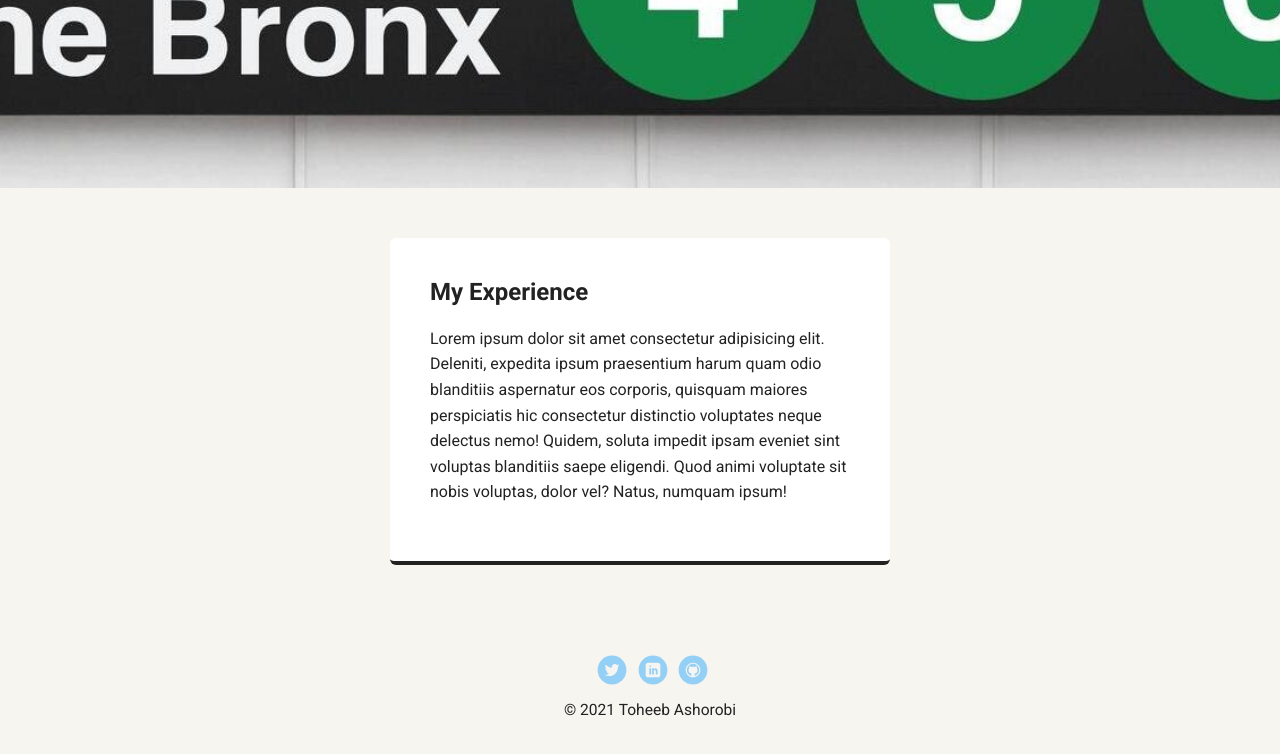
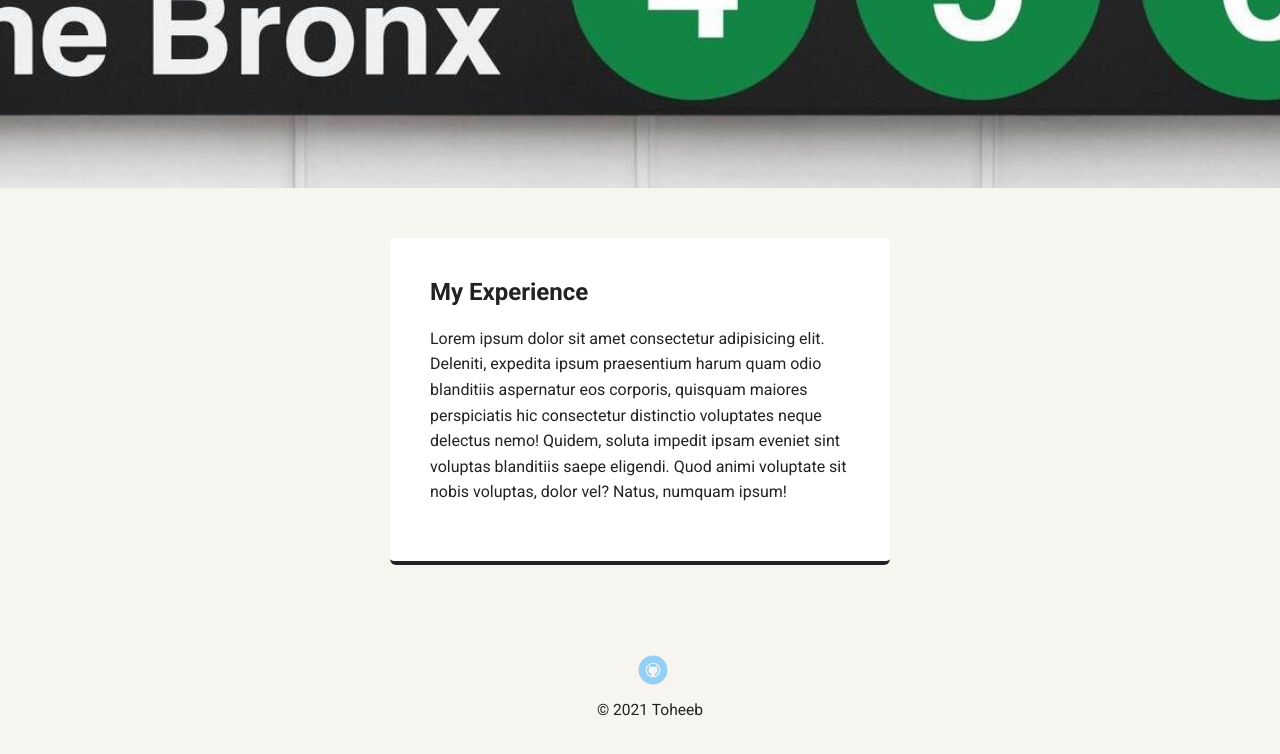
Before and after one commit to T-Ashorobi/Techdegree-project-1, a plain HTML site: page experience.html in a window 1280 px wide. Shown: the part 282-1036 px from the top of the page. Drawn offline with Linux system fonts and the light colour scheme; a web font is replaced by a local one.

Commit message:
small adjustments

```diff
--- a/experience.html
+++ b/experience.html
@@ -44,11 +44,13 @@
 
     <footer>
       <ul>
-        <li><a href="#" class="social twitter">Twitter</a></li>
-        <li><a href="#" class="social linkedin">LinkedIn</a></li>
-        <li><a href="#" class="social github">Github</a></li>
+        <li>
+          <a href="https://github.com/T-Ashorobi" class="social github"
+            >Github</a
+          >
+        </li>
       </ul>
-      <p class="copyright">&copy; 2021 Toheeb Ashorobi</p>
+      <p class="copyright">&copy; 2021 Toheeb</p>
     </footer>
   </body>
 </html>
```
Also changed, not shown: images/456trainbx.jpg (deleted), images/linkedin.svg (deleted), images/twitter.svg (deleted).
